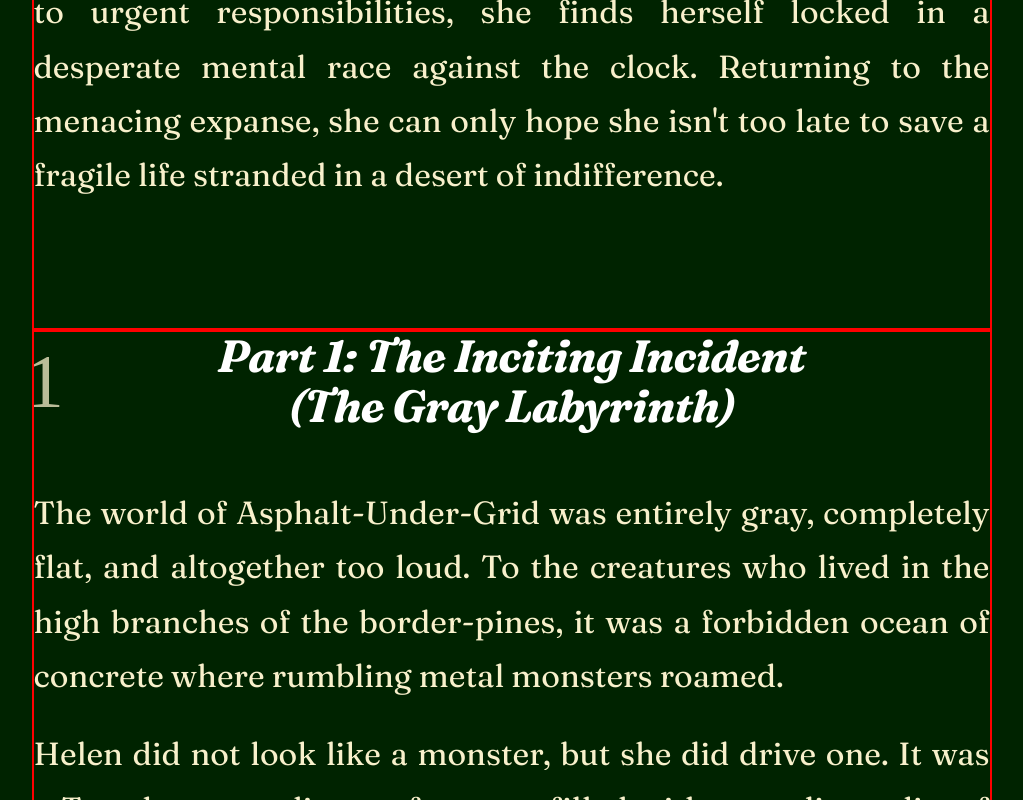
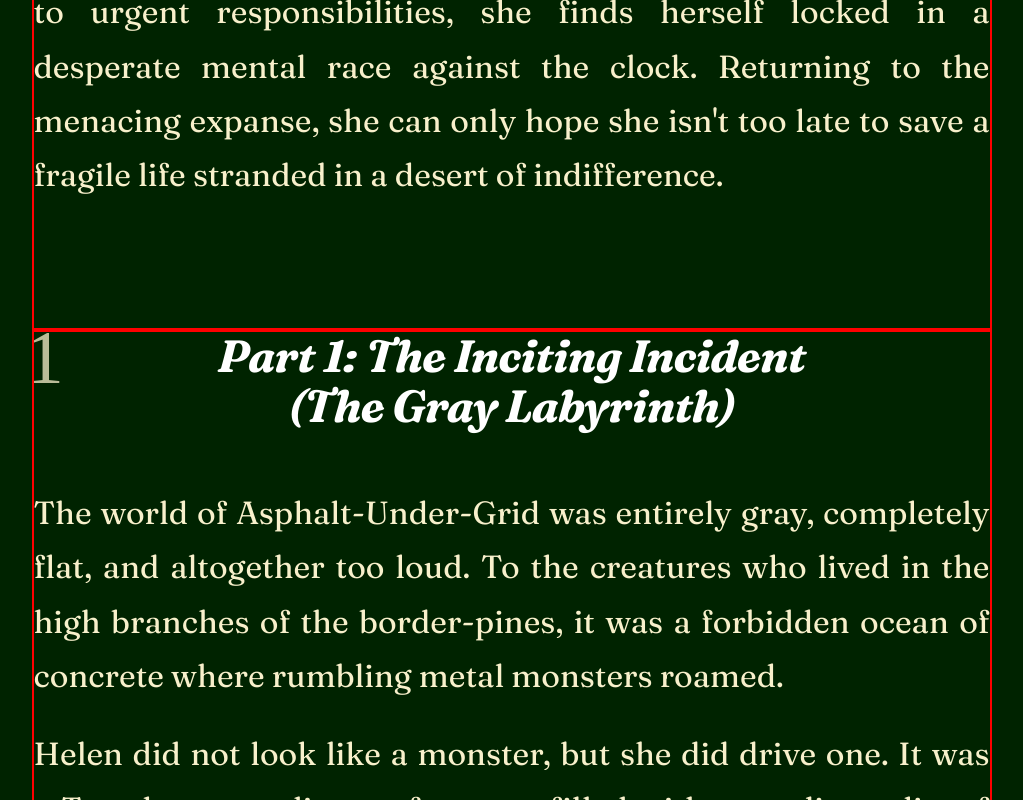
Before and after one commit to webrune-tim/patron-saint-of-squrrels, a SvelteKit app: page / in a window 1280 px wide. Shown: the part 1302-2102 px from the top of the page, without its empty margins (121-1144 px from the left). Built offline with nearby package versions, Linux system fonts and the light colour scheme.

Commit message:
Update +page.svelte

```diff
--- a/src/routes/+page.svelte
+++ b/src/routes/+page.svelte
@@ -200,7 +200,7 @@
     .scene-number {
         font-size: clamp(3rem, 6vw, 5rem);
         position: absolute;
-        top: -0.5rem;
+        top: -2rem;
         left: -0.5rem;
         color: rgb(from var(--color-text-primary) r g b /0.75);
     }
```
